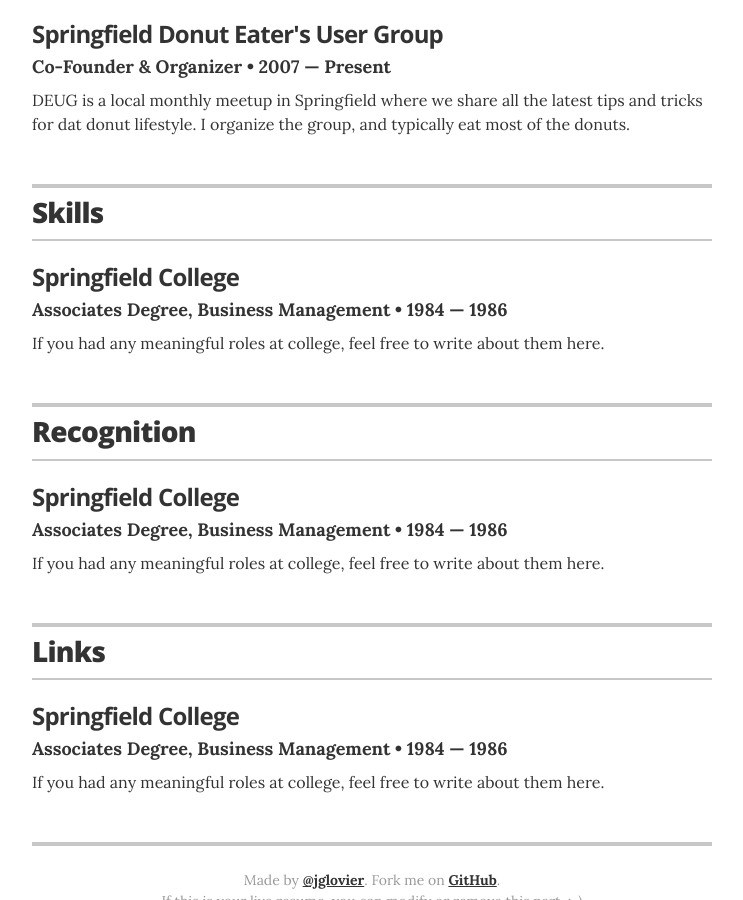
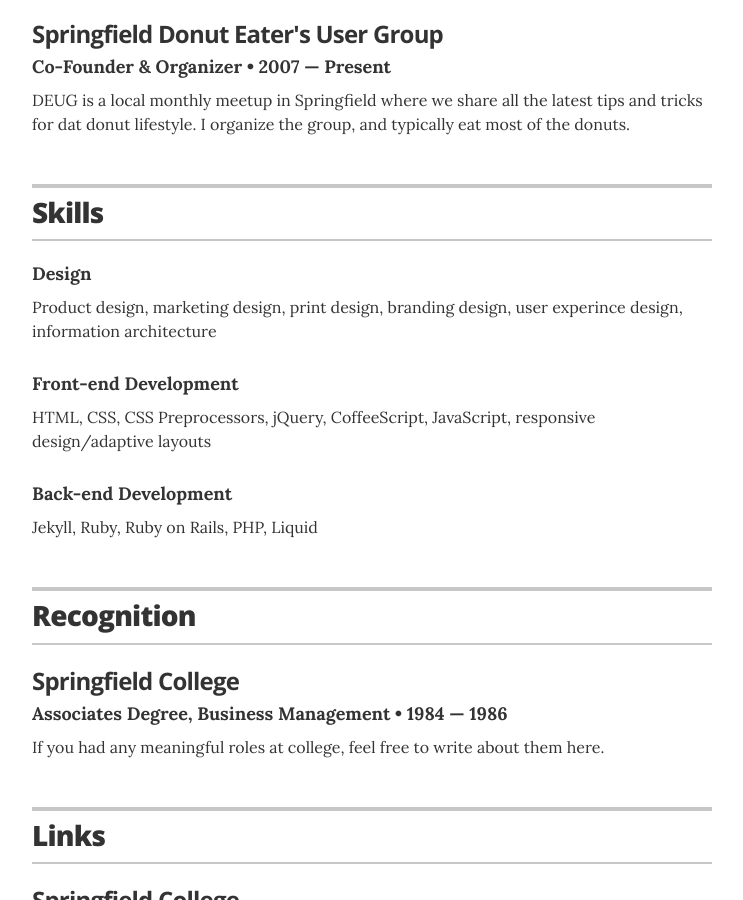
Before and after one commit to jglovier/resume-template, a Jekyll site: the page built from index.html, in a window 1280 px wide and 900 px high, scrolled down 1679 px. Shown: the whole window, without its empty margins (268-1011 px from the left). Built offline with Jekyll 4.4.1, drawn with Linux system fonts in a browser that asks for light colours; nearby versions of some CDN libraries.

Commit message:
spike out skills section

```diff
--- a/_layouts/resume.html
+++ b/_layouts/resume.html
@@ -130,9 +130,21 @@
         </header>
 
         <div class="resume-item">
-          <h3 class="resume-item-title">Springfield College</h3>
-          <h4 class="resume-item-details">Associates Degree, Business Management &bull; 1984 &mdash; 1986</h4>
-          <p class="resume-item-copy">If you had any meaningful roles at college, feel free to write about them here.</p>
+          <h3 class="resume-item-title"></h3>
+          <h4 class="resume-item-details">Design</h4>
+          <p class="resume-item-copy">Product design, marketing design, print design, branding design, user experince design, information architecture</p>
+        </div>
+
+        <div class="resume-item">
+          <h3 class="resume-item-title"></h3>
+          <h4 class="resume-item-details">Front-end Development</h4>
+          <p class="resume-item-copy">HTML, CSS, CSS Preprocessors, jQuery, CoffeeScript, JavaScript, responsive design/adaptive layouts</p>
+        </div>
+
+        <div class="resume-item">
+          <h3 class="resume-item-title"></h3>
+          <h4 class="resume-item-details">Back-end Development</h4>
+          <p class="resume-item-copy">Jekyll, Ruby, Ruby on Rails, PHP, Liquid</p>
         </div>
 
       </section>
```
